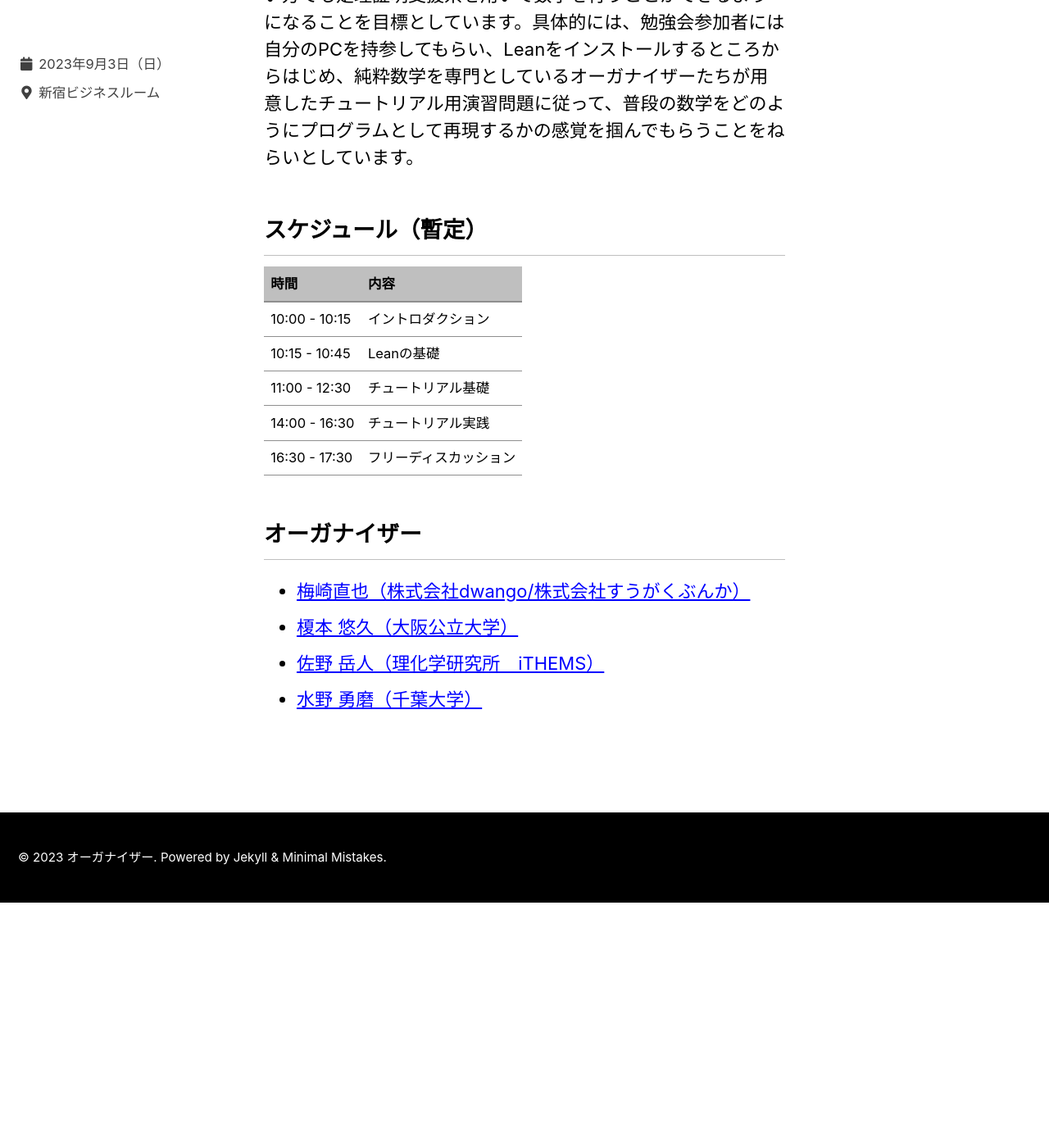
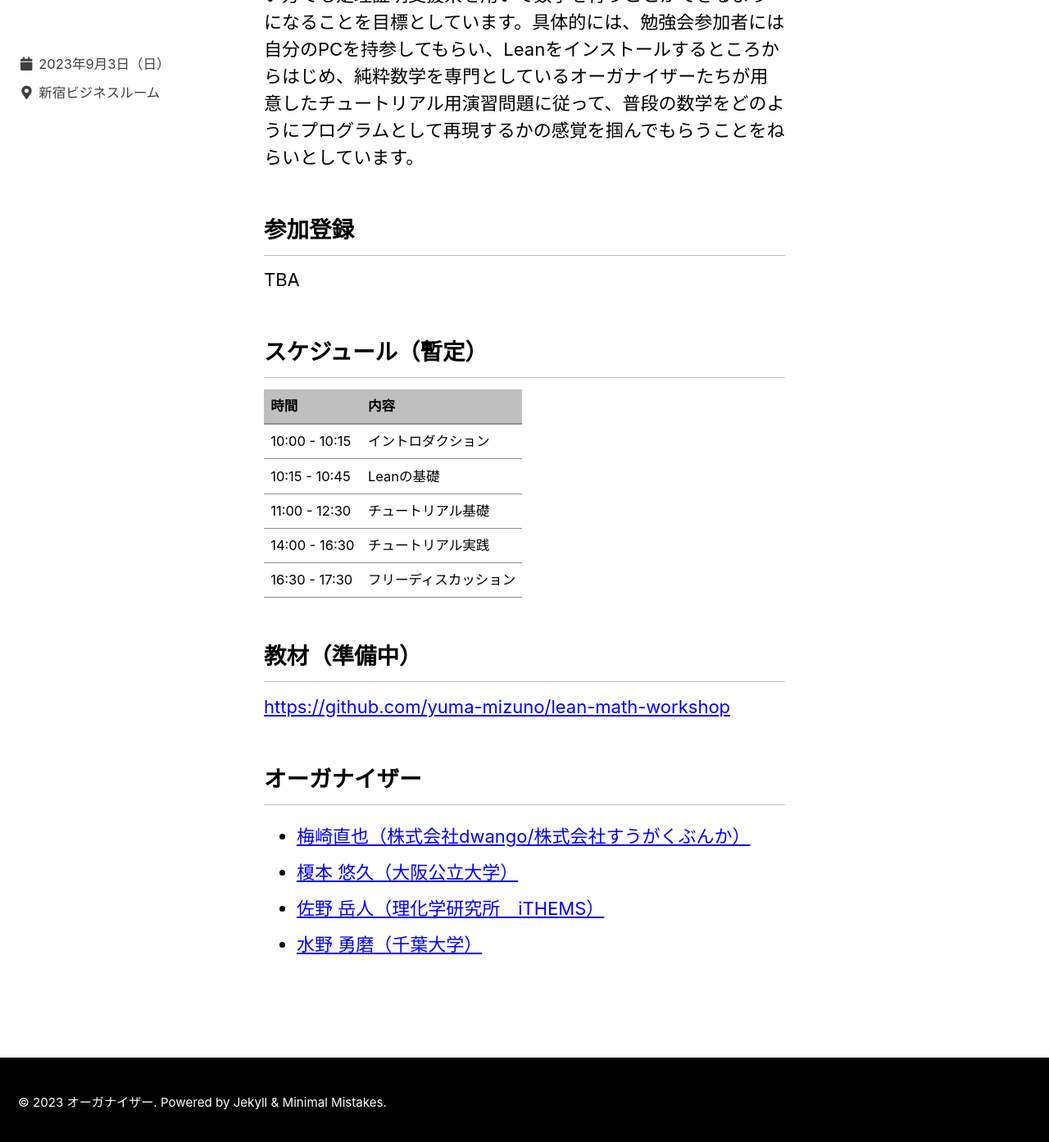
Before and after one commit to haruhisa-enomoto/lean-math-workshop, a Jekyll site: the page built from _pages/home.md, in a window 1280 px wide and 1400 px high, scrolled down 1272 px. Shown: the top 1393 px of the window at 82% size. Built offline with Jekyll 4.4.1, drawn with Linux system fonts in a browser that asks for light colours; cached includes are drawn as plain includes; before the commit the page ends 2373 px from its top, so only the background shows below that.

Commit message:
Add tutorial

```diff
--- a/_pages/home.md
+++ b/_pages/home.md
@@ -24,6 +24,10 @@ title: "数学系のためのLean勉強会"
 
 本勉強会では、Leanを用いて、現代数学のユーザーである方々（数学の研究者や学生）を対象にし、プログラミング経験の無い方でも定理証明支援系を用いて数学を行うことができるようになることを目標としています。具体的には、勉強会参加者には自分のPCを持参してもらい、Leanをインストールするところからはじめ、純粋数学を専門としているオーガナイザーたちが用意したチュートリアル用演習問題に従って、普段の数学をどのようにプログラムとして再現するかの感覚を掴んでもらうことをねらいとしています。
 
+## 参加登録
+
+TBA
+
 ## スケジュール（暫定）
 
 |時間|内容|
@@ -34,6 +38,10 @@ title: "数学系のためのLean勉強会"
 |14:00 - 16:30|チュートリアル実践|
 |16:30 - 17:30|フリーディスカッション|
 
+## 教材（準備中）
+
+<https://github.com/yuma-mizuno/lean-math-workshop>
+
 ## オーガナイザー
 - [梅崎直也（株式会社dwango/株式会社すうがくぶんか）](https://sugakubunka.com/about/lecturers/un/)
 - [榎本 悠久（大阪公立大学）](https://haruhisa-enomoto.github.io/)
```
